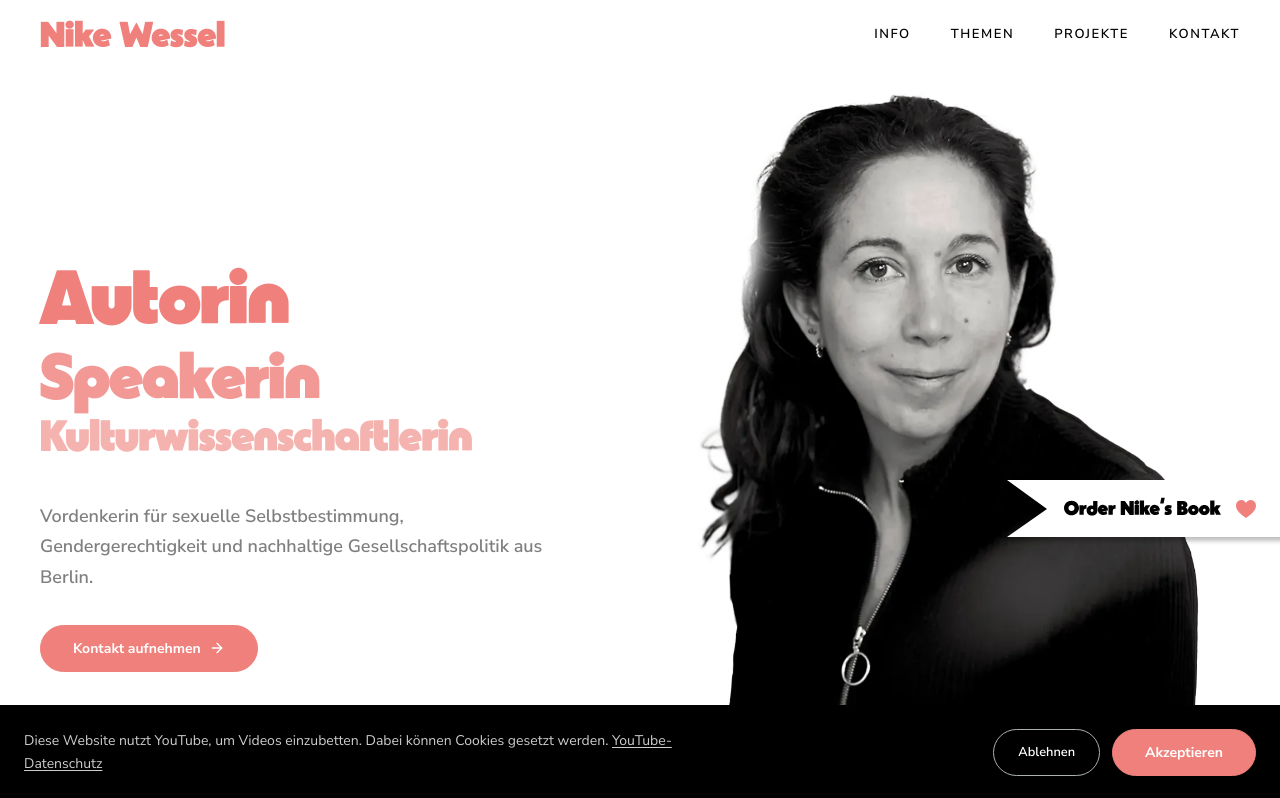
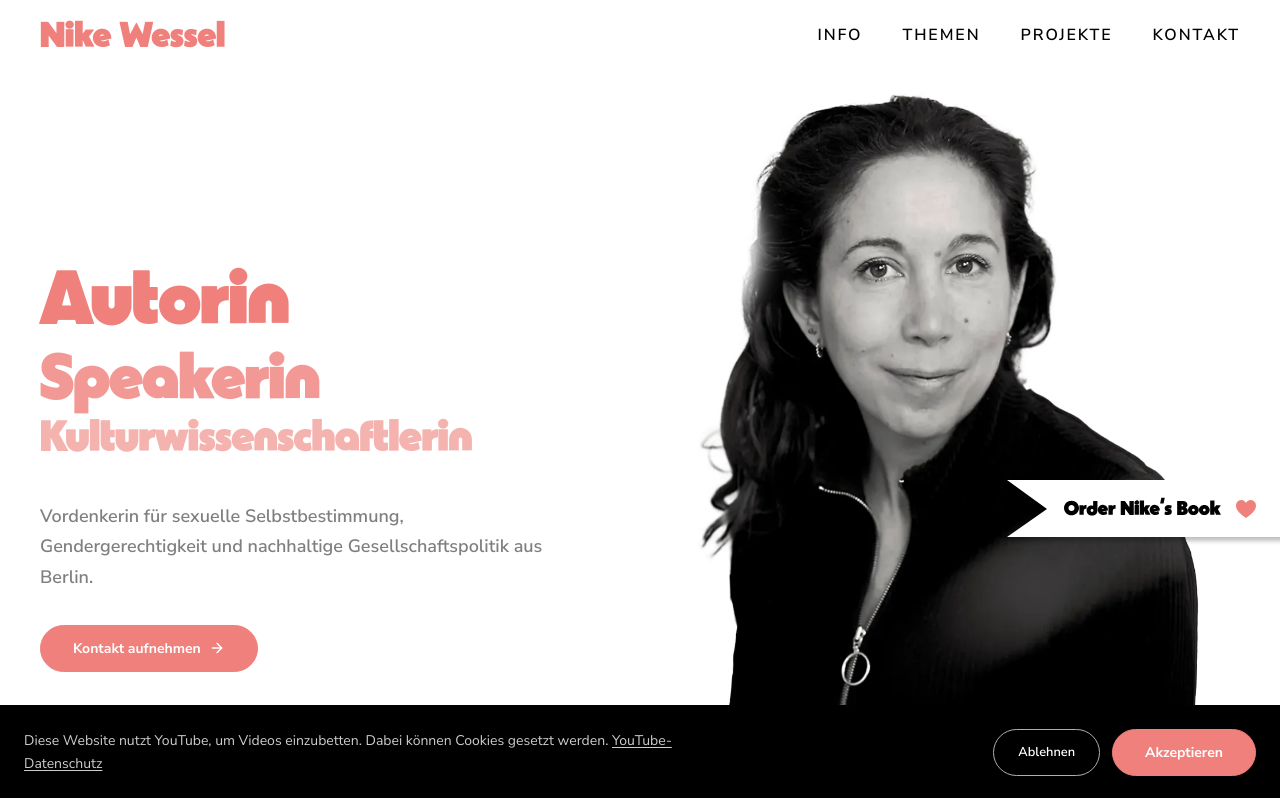
Before and after one commit to tobi-tobsen-berlin/nike-wessel, a React (Vite) app: page / in a window 1280 px wide. Shown: the top 798 px of the page. Built offline with nearby package versions, Linux system fonts and the light colour scheme.

Commit message:
underline links

```diff
--- a/src/components/Auftritte.tsx
+++ b/src/components/Auftritte.tsx
@@ -101,7 +101,7 @@ export default function Auftritte() {
                       href={link.href}
                       target="_blank"
                       rel="noopener noreferrer"
-                      className="group inline-flex items-center gap-1.5 text-lg font-bold text-black transition-colors hover:text-pink"
+                      className="underline group inline-flex items-center gap-1.5 text-lg font-bold text-black transition-colors hover:text-pink"
                     >
                       <span className="transition-transform duration-300 group-hover:translate-x-1">
                         {link.label}
--- a/src/components/Header.tsx
+++ b/src/components/Header.tsx
@@ -64,7 +64,7 @@ export default function Header({ isSubpage = false }: { isSubpage?: boolean }) {
               <a
                 key={link.href}
                 href={isSubpage ? `${base}${link.href}` : link.href}
-                className="font-body text-[13px] font-semibold uppercase tracking-[0.12em] text-black transition-colors hover:text-pink"
+                className="hover:underline font-body text-[16px] font-semibold uppercase tracking-[0.12em] text-black transition-colors hover:text-pink"
               >
                 {link.label}
               </a>
--- a/src/components/Hero.tsx
+++ b/src/components/Hero.tsx
@@ -84,7 +84,7 @@ export default function Hero() {
             animate="visible"
             variants={fromLeft}
           >
-            <p className="hidden md:block text-base font-semibold leading-[1.7] text-black/50 lg:text-lg">
+            <p className="hidden [@media(min-height:600px)]:block text-base font-semibold leading-[1.7] text-black/50 lg:text-lg">
               Vordenkerin für sexuelle Selbstbestimmung, Gendergerechtigkeit und nachhaltige
               Gesellschaftspolitik aus Berlin.
             </p>
--- a/src/index.css
+++ b/src/index.css
@@ -71,6 +71,7 @@ body {
 a::selection,
 button::selection {
   background-color: transparent;
+  color: inherit;
 }
 
 /* Pill button utility */
```
Also changed, not shown: 5 other files (tests, documents, lock files or other folders).
